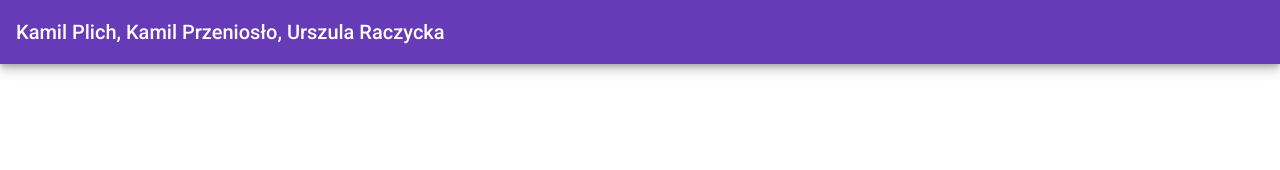
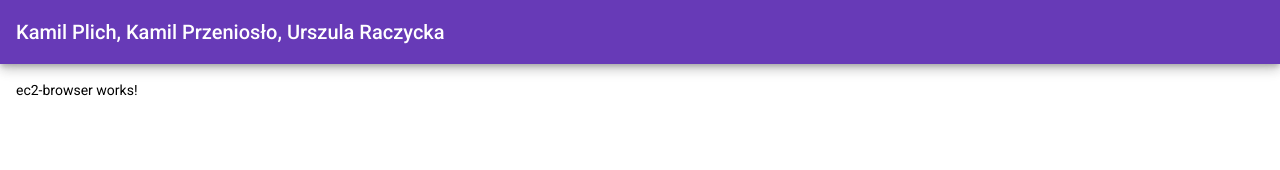
Before and after one commit to Loreth/aws-lab, an Angular app: page /ec2-browser in a window 1280 px wide. Before the commit this address led to /. Shown: the top 170 px of the page. Built offline with nearby package versions, Linux system fonts and the light colour scheme.

Commit message:
feat: dummy page for ec2 instances

```diff
--- a/src/app/app-routing.module.ts
+++ b/src/app/app-routing.module.ts
@@ -2,11 +2,13 @@ import {NgModule} from '@angular/core';
 import {RouterModule, Routes} from '@angular/router'
 import {AdminPanelComponent} from "./components/admin-panel/admin-panel.component";
 import {BucketBrowserComponent} from "./components/bucket/bucket-browser/bucket-browser.component";
+import {Ec2BrowserComponent} from "./components/ec2/ec2-browser/ec2-browser.component";
 
 const routes: Routes = [
   {path: '', redirectTo: 'admin-panel', pathMatch: 'full'},
   {path: '', component: AdminPanelComponent},
   {path: 'bucket-browser', component: BucketBrowserComponent},
+  {path: 'ec2-browser', component: Ec2BrowserComponent}
 ]
 
 @NgModule({
--- a/src/app/app.module.ts
+++ b/src/app/app.module.ts
@@ -11,6 +11,7 @@ import {AppRoutingModule} from './app-routing.module';
 import {BucketBrowserComponent} from './components/bucket/bucket-browser/bucket-browser.component';
 import {BucketPickerComponent} from './components/bucket/bucket-picker/bucket-picker.component';
 import {HttpClientModule} from "@angular/common/http";
+import { Ec2BrowserComponent } from './components/ec2/ec2-browser/ec2-browser.component';
 
 @NgModule({
   declarations: [
@@ -18,7 +19,8 @@ import {HttpClientModule} from "@angular/common/http";
     AdminPanelComponent,
     HeaderComponent,
     BucketBrowserComponent,
-    BucketPickerComponent
+    BucketPickerComponent,
+    Ec2BrowserComponent
   ],
   imports: [
     BrowserModule,
--- /dev/null
+++ b/src/app/components/ec2/ec2-browser/ec2-browser.component.html
@@ -0,0 +1 @@
+<p>ec2-browser works!</p>
--- /dev/null
+++ b/src/app/components/ec2/ec2-browser/ec2-browser.component.ts
@@ -0,0 +1,15 @@
+import { Component, OnInit } from '@angular/core';
+
+@Component({
+  selector: 'app-ec2-browser',
+  templateUrl: './ec2-browser.component.html',
+  styleUrls: ['./ec2-browser.component.scss']
+})
+export class Ec2BrowserComponent implements OnInit {
+
+  constructor() { }
+
+  ngOnInit(): void {
+  }
+
+}
```
Also changed, not shown: src/app/components/ec2/ec2-browser/ec2-browser.component.scss (added), 2 other files (tests, documents, lock files or other folders).
